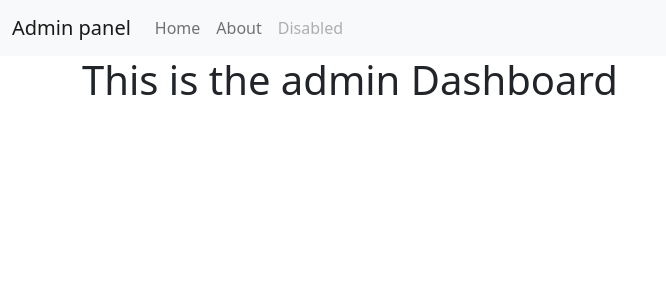
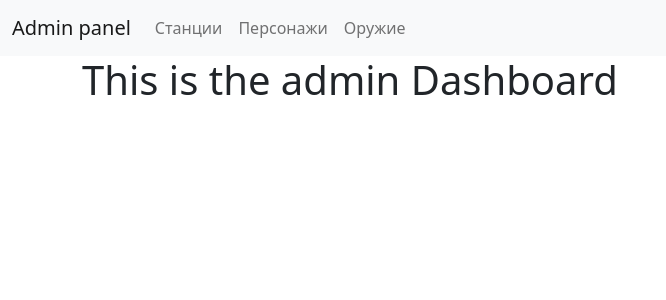
Before and after one commit to xLonsv1r/Metro2033Site, a Flask app: page /admin/dashboard in a window 1280 px wide. Shown: the top 300 px of the page, without its empty margins (0-666 px from the left). Run offline with Flask 2, Linux system fonts and the light colour scheme.

Commit message:
added admin panel base template

```diff
--- a/app/templates/admin/templates/admin_template.html
+++ b/app/templates/admin/templates/admin_template.html
@@ -15,7 +15,7 @@
 
     <nav class="navbar navbar-expand-lg navbar-light bg-light">
         <div class="container-fluid">
-            <a class="navbar-brand" href="/">Admin panel</a>
+            <a class="navbar-brand" href="/admin/dashboard/station">Admin panel</a>
             <button class="navbar-toggler" type="button" data-bs-toggle="collapse" data-bs-target="#navbarNav"
                 aria-controls="navbarNav" aria-expanded="false" aria-label="Toggle navigation">
                 <span class="navbar-toggler-icon"></span>
@@ -23,13 +23,13 @@
             <div class="collapse navbar-collapse" id="navbarNav">
                 <ul class="navbar-nav">
                     <li class="nav-item">
-                        <a class="nav-link" aria-current="page" href="#">Home</a>
+                        <a class="nav-link" aria-current="page" href="/admin/dashboard/station">Станции</a>
                     </li>
                     <li class="nav-item">
-                        <a class="nav-link" href="/about">About</a>
+                        <a class="nav-link" href="/admin/dashboard/people">Персонажи</a>
                     </li>
                     <li class="nav-item">
-                        <a class="nav-link disabled" href="#" tabindex="-1" aria-disabled="true">Disabled</a>
+                        <a class="nav-link" href="/admin/dashboard/guns">Оружие</a>
                     </li>
                 </ul>
             </div>
```
